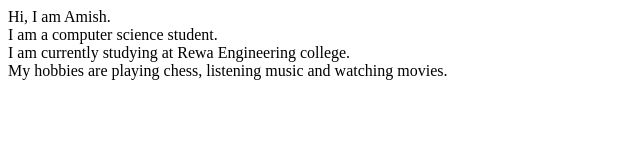
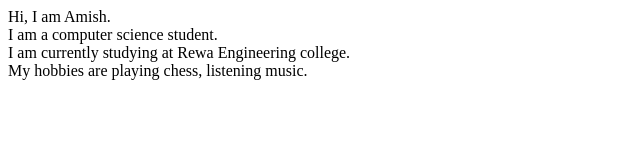
Before and after one commit to AmishMishra11/amish-site, a plain HTML site: page index.html in a window 1280 px wide. Shown: the whole page, without its empty margins (0-640 px from the left). Drawn offline with Linux system fonts and the light colour scheme.

Commit message:
docs: updated hobbies

```diff
--- a/index.html
+++ b/index.html
@@ -10,6 +10,6 @@
     Hi, I am Amish.<br>
     I am a computer science student.<br>
     I am currently studying at Rewa Engineering college.<br>
-    My hobbies are playing chess, listening music and watching movies.
+    My hobbies are playing chess, listening music.
 </body>
 </html>
```
